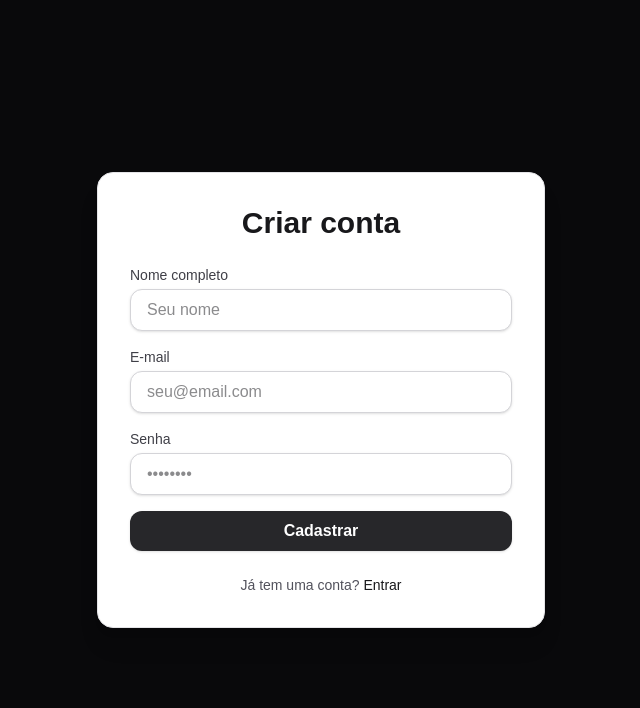
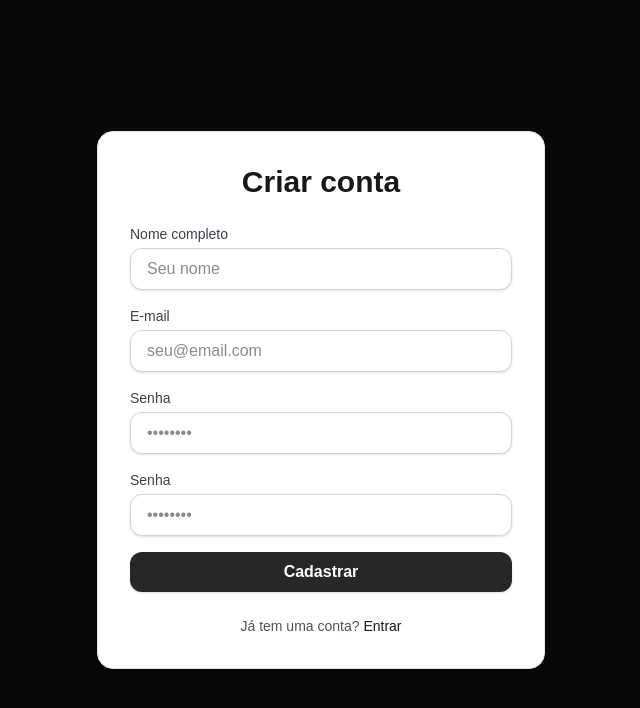
Before and after one commit to criskell/benevolus, a Next.js app in the folder web/: page /auth/sign-up in a window 1280 px wide. Shown: the top 708 px of the page, without its empty margins (319-959 px from the left). Built offline with nearby package versions, Linux system fonts and the light colour scheme.

Commit message:
fix: sign up

```diff
--- a/web/src/app/auth/sign-up/form.tsx
+++ b/web/src/app/auth/sign-up/form.tsx
@@ -7,37 +7,14 @@ const api = axios.create({
   baseURL: "http://localhost",
   withCredentials: true,
   withXSRFToken: true,
-  fetchOptions: {
-    credentials: "include"
-  },
 })
-
-function getCookie(name: string): string | null {
-  const cookies = document.cookie.split("; ");
-  for (const cookie of cookies) {
-    const [key, value] = cookie.split("=");
-    if (key === name) {
-      return decodeURIComponent(value);
-    }
-  }
-  return null;
-}
-
-
-// api.interceptors.request.use((config) => {
-//   // const token = decodeURIComponent(document.cookie.replace('XSRF-TOKEN=', ''));
-//   const token = getCookie("XSRF-TOKEN");
-//   console.log({ token })
-//   api.defaults.headers['X-XSRF-TOKEN'] = token;
-
-//   return config;
-// });
 
 export const SignUpForm = () => {
   const [formData, setFormData] = useState({
     name: "",
     email: "",
     password: "",
+    password_confirmation: ""
   });
 
   const handleChange = (e: React.ChangeEvent<HTMLInputElement>) => {
@@ -49,13 +26,7 @@ export const SignUpForm = () => {
     e.preventDefault();
 
     await api.get("/sanctum/csrf-cookie")
-    await api.post("/register", {
-      x: 'oi'
-    }, {
-      headers: {
-        'X-Requested-With': 'XMLHttpRequest'
-      }
-    })
+    await api.post("/auth/register", formData);
   };
 
   return (
@@ -108,6 +79,20 @@ export const SignUpForm = () => {
             />
           </div>
 
+          <div>
+            <label htmlFor="password_confirmation" className="block text-sm font-medium text-zinc-700 dark:text-zinc-300">
+              Senha
+            </label>
+            <input
+              type="password"
+              id="password_confirmation"
+              value={formData.password_confirmation}
+              onChange={handleChange}
+              className="mt-1 block w-full px-4 py-2 bg-white dark:bg-zinc-800 border border-zinc-300 dark:border-zinc-700 rounded-xl text-zinc-900 dark:text-white shadow-sm focus:outline-none focus:ring-2 focus:ring-zinc-300 dark:focus:ring-zinc-600"
+              placeholder="••••••••"
+            />
+          </div>
+
           <button
             type="submit"
             className="w-full py-2 px-4 bg-zinc-800 cursor-pointer hover:bg-zinc-700 text-white font-semibold rounded-xl shadow transition duration-300"
```
Also changed, not shown: 1 other file (tests, documents, lock files or other folders).
